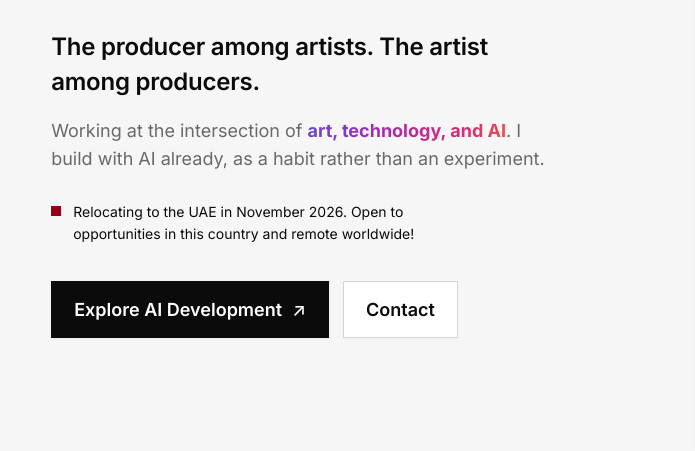
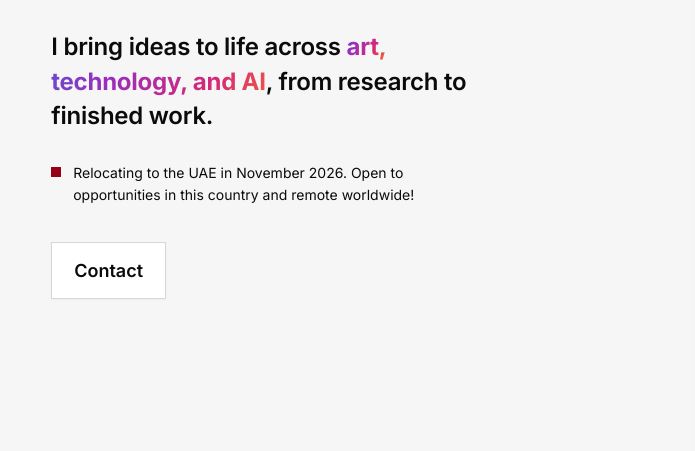
Before and after one commit to zhiganovsasha/zhiganovsasha.github.io, an Astro site: page / in a window 1280 px wide. Shown: the part 354-805 px from the top of the page, 0-695 px from the left. Built offline with nearby package versions, Linux system fonts and the light colour scheme; Astro itself is replaced by a stand-in of ours.

Commit message:
Refine homepage and development hero copy

```diff
--- a/src/layouts/Base.astro
+++ b/src/layouts/Base.astro
@@ -12,7 +12,7 @@ interface Props {
 
 const {
   title,
-  description = 'Alexander Zhiganov, Creative Technologist. The producer among artists. The artist among producers.',
+  description = 'Alexander Zhiganov, Creative Technologist. I bring ideas to life across art, technology, and AI, from research to finished work.',
   current,
   lang = 'en',
 } = Astro.props;
--- a/src/pages/development/index.astro
+++ b/src/pages/development/index.astro
@@ -58,9 +58,7 @@ const projects = [
     <div class="wrap">
       <h1 class="display">AI Development</h1>
       <p class="lede page-lede">
-        Working products, not demos. Every case here was conceived, designed,
-        and built with AI agents as the ordinary development and production
-        environment.
+        I build with AI already, as a habit rather than an experiment.
       </p>
     </div>
   </header>
--- a/src/pages/index.astro
+++ b/src/pages/index.astro
@@ -12,11 +12,7 @@ import portrait from '../assets/portrait.jpg';
 
         <h1 class="display hero-name">Alexander<br />Zhiganov</h1>
         <p class="lede hero-lede">
-          The producer among artists. The artist among producers.
-        </p>
-        <p class="hero-sub muted">
-          Working at the intersection of <span class="gradient-accent">art, technology, and AI</span>. I build with
-          AI already, as a habit rather than an experiment.
+          I bring ideas to life across <span class="gradient-accent">art, technology, and AI</span>, from research to finished work.
         </p>
         <p class="hero-relocation">
           <span class="marker" aria-hidden="true"></span>
@@ -24,9 +20,6 @@ import portrait from '../assets/portrait.jpg';
           country and remote worldwide!
         </p>
         <div class="hero-actions">
-          <a class="btn btn-primary" href="/development"
-            >Explore AI Development <span aria-hidden="true">↗</span></a
-          >
           <a class="btn btn-ghost" href="#contact">Contact</a>
         </div>
       </div>
@@ -68,12 +61,6 @@ import portrait from '../assets/portrait.jpg';
     margin-top: clamp(24px, 3vw, 40px);
     max-width: 30ch;
     font-weight: 550;
-  }
-
-  .hero-sub {
-    margin: 18px 0 0;
-    max-width: 44ch;
-    font-size: var(--type-body);
   }
 
   .gradient-accent {
```
